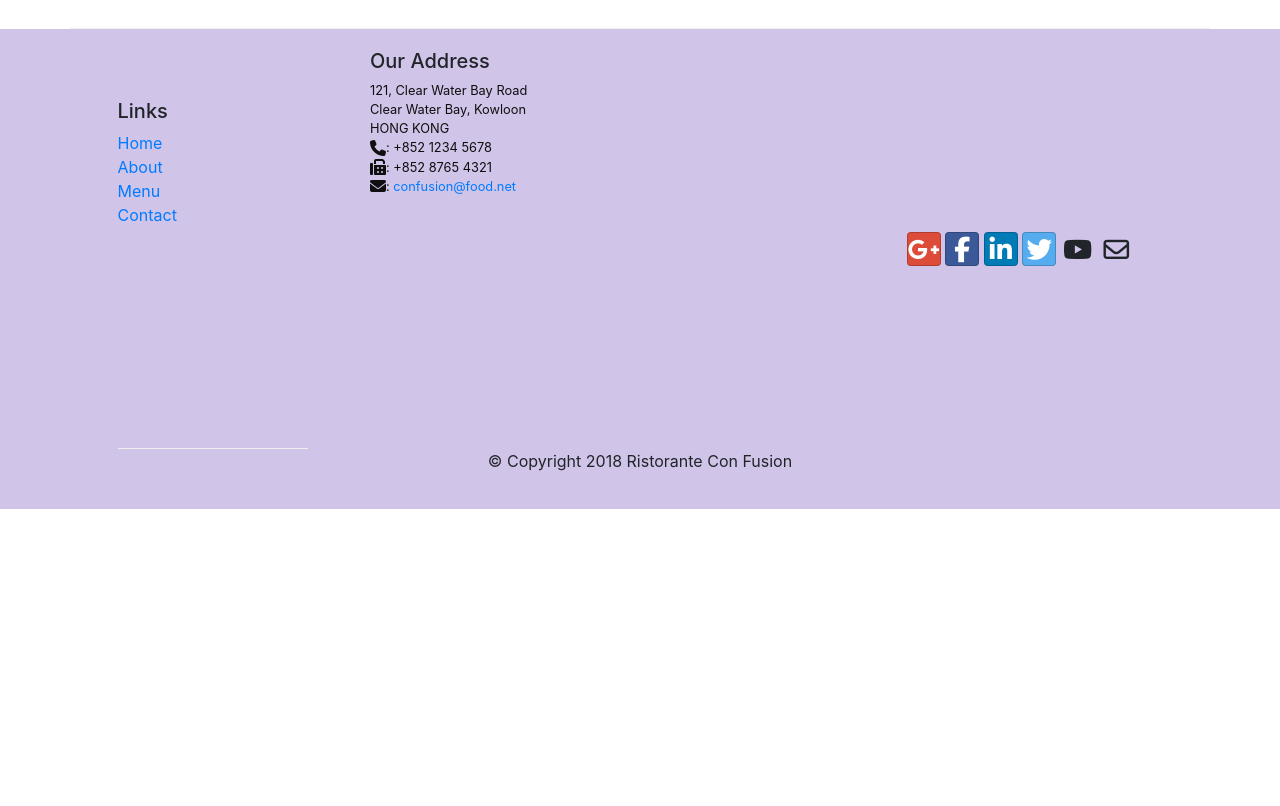
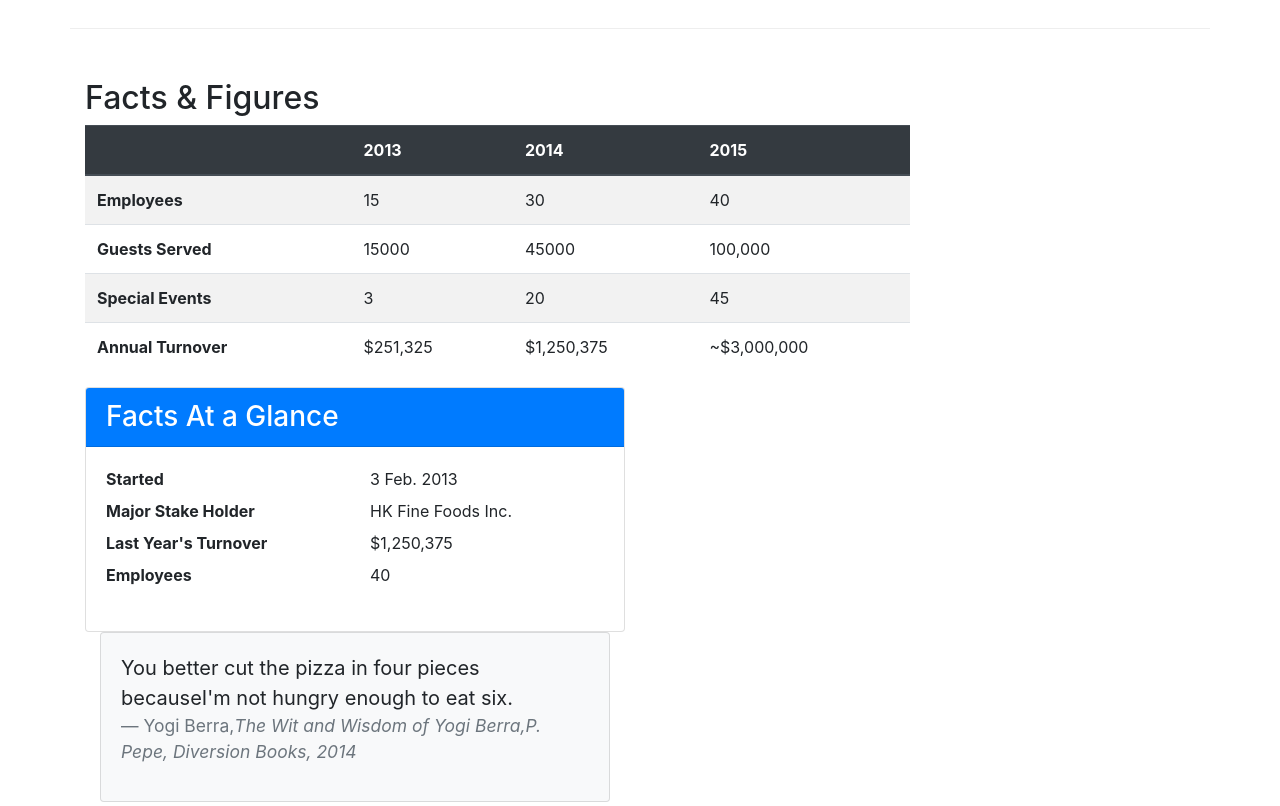
Before and after one commit to SWillis31/ClientWebStack_conFusion, a plain HTML site: page aboutus.html in a window 1280 px wide. Shown: the part 1420-2226 px from the top of the page. Before the commit the page ends 1929 px from the top, so only its background shows below. Drawn offline with nearby package versions, Linux system fonts and the light colour scheme.

Commit message:
Tables and Cards

```diff
--- a/aboutus.html
+++ b/aboutus.html
@@ -89,10 +89,75 @@
                 <h3>Alberto Somayya <small>Executive Chef</small></h3>
                 <p class="d-none d-sm-block">Award winning three-star Michelin chef with wide International experience having worked closely with whos-who in the culinary world, he specializes in creating mouthwatering Indo-Italian fusion experiences. He says, <em>Put together the cuisines from the two craziest cultures, and you get a winning hit! Amma Mia!</em></p>
             </div>
+            <div class="row row-content">
+                <div class="col-12 col-sm-9">
+                    <h2>Facts &amp; Figures</h2>
+                    <div class="table-responsive">
+                        <table class="table table-striped">
+                            <thead class="thead-dark">
+                                <tr>
+                                    <th>&nbsp;</th>
+                                    <th>2013</th>
+                                    <th>2014</th>
+                                    <th>2015</th>
+                                </tr>
+                            </thead>
+                            <tbody>
+                                <tr>
+                                    <th>Employees</th>
+                                    <td>15</td>
+                                    <td>30</td>
+                                    <td>40</td>
+                                </tr>
+                                <tr>
+                                    <th>Guests Served</th>
+                                    <td>15000</td>
+                                    <td>45000</td>
+                                    <td>100,000</td>
+                                </tr>
+                                <tr>
+                                    <th>Special Events</th>
+                                    <td>3</td>
+                                    <td>20</td>
+                                    <td>45</td>
+                                </tr>
+                                <tr>
+                                    <th>Annual Turnover</th>
+                                    <td>$251,325</td>
+                                    <td>$1,250,375</td>
+                                    <td>~$3,000,000</td>
+                                </tr>
+                            </tbody>
+                        </table>
+                    </div>
+                </div>
+                <div class="col-12 col-sm-6">
+                    <div class="card">
+                        <h3 class="card-header bg-primary text-white">Facts At a Glance</h3>
+                        <div class="card-body">
+                            <dl class="row">
+                                <dt class="col-6">Started</dt>
+                                <dd class="col-6">3 Feb. 2013</dd>
+                                <dt class="col-6">Major Stake Holder</dt>
+                                <dd class="col-6">HK Fine Foods Inc.</dd>
+                                <dt class="col-6">Last Year's Turnover</dt>
+                                <dd class="col-6">$1,250,375</dd>
+                                <dt class="col-6">Employees</dt>
+                                <dd class="col-6">40</dd>
+                            </dl>
+                        </div>
+                    </div>
+                    <div class="col-12">
+                        <div class="card card-body bg-light">
+                            <blockquote class="blockquote">
+                                <p class="mb-0">You better cut the pizza in four pieces becauseI'm not hungry enough to eat six.</p>
+                                <footer class="blockquote-footer">Yogi Berra,<cite title="Source Title">The Wit and Wisdom of Yogi Berra,P. Pepe, Diversion Books, 2014</cite></footer>
+                            </blockquote>
+                        </div>
+                    </div>
+            </div>
        </div>
-
     </div>
-
     <footer class="footer">
         <div class="container">
             <div class="row">
```
